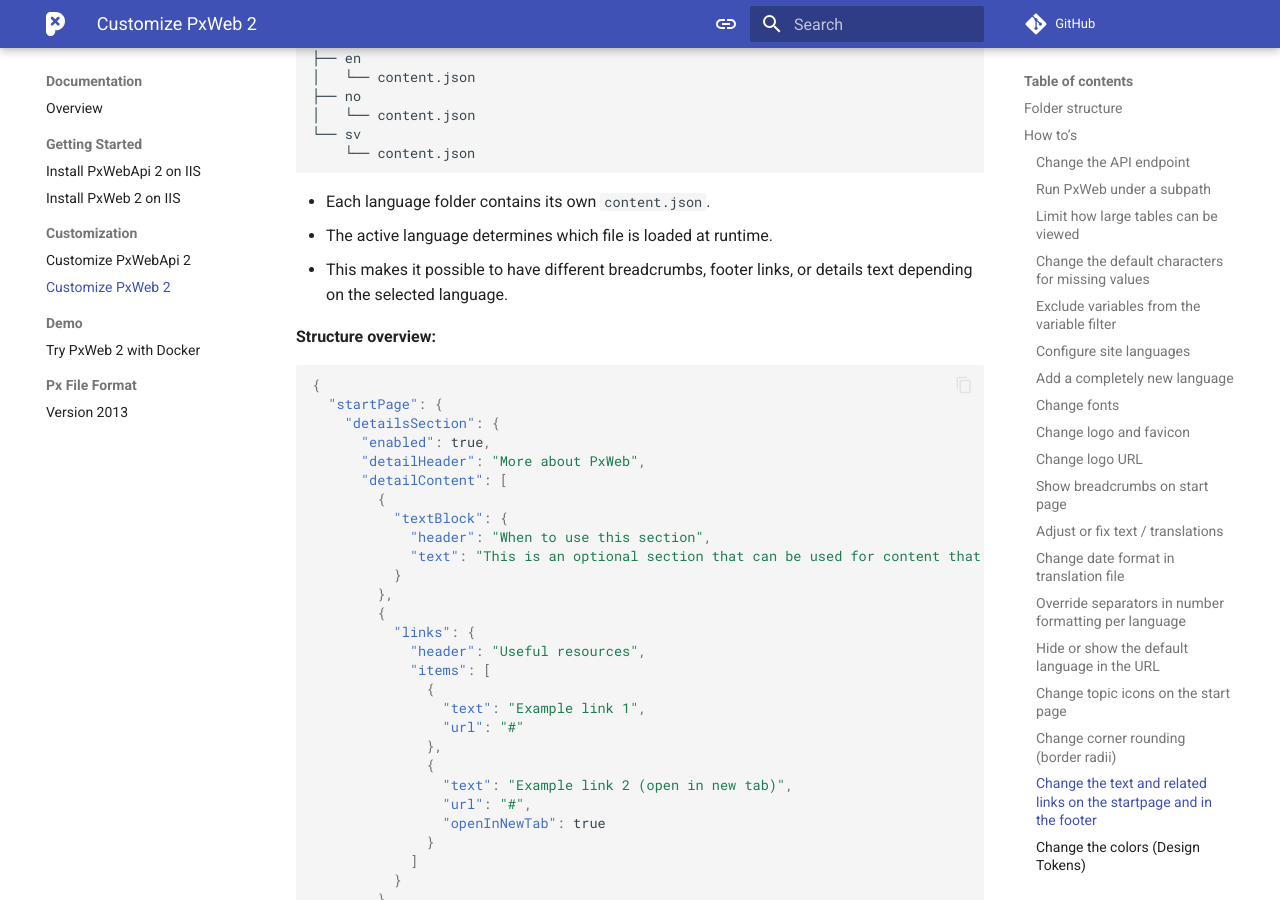
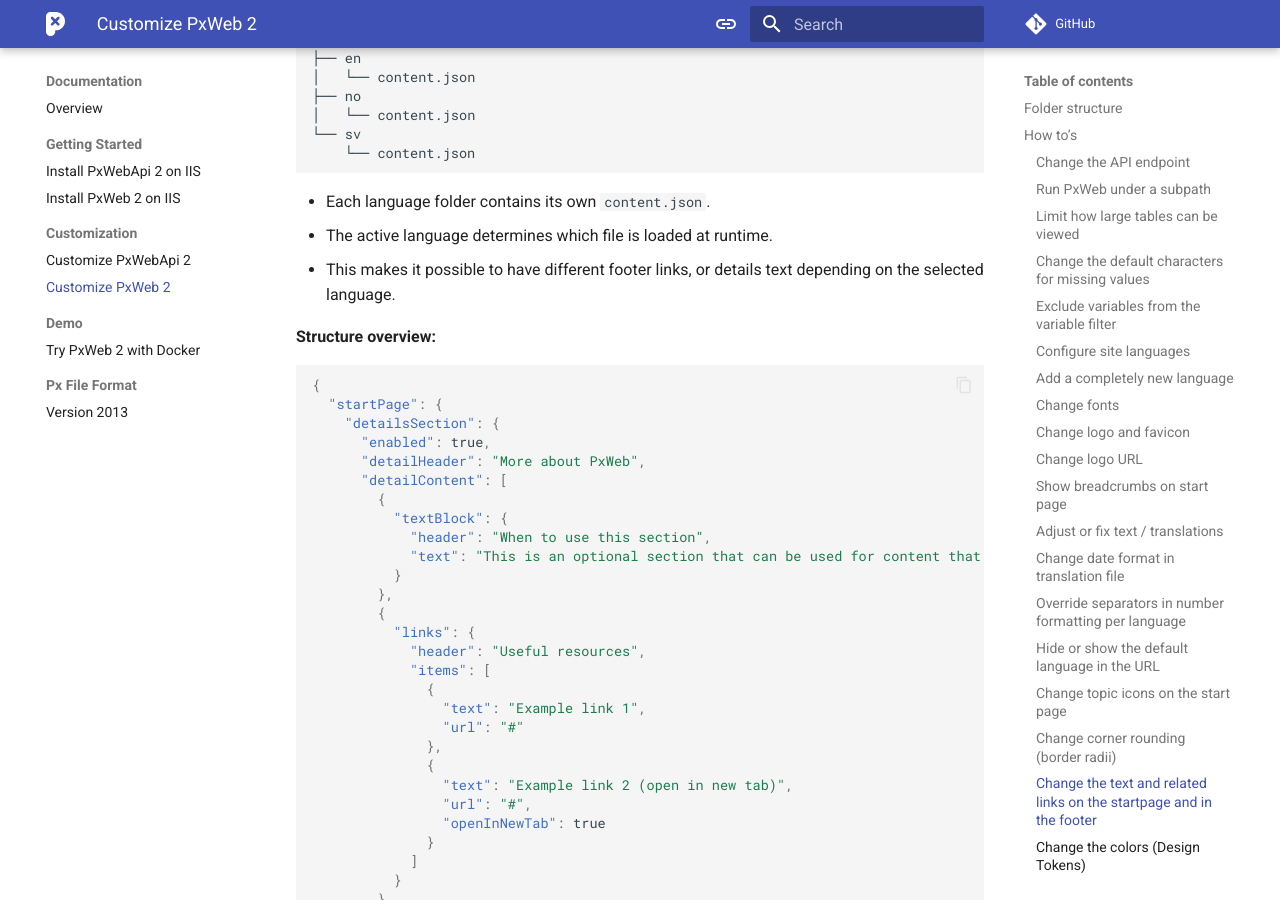
Before and after one commit to PxTools/pxtools.github.io, an MkDocs documentation site: the page built from docs/PxWeb2/documentation/customization.md, in a window 1280 px wide and 900 px high, scrolled down 8893 px. Built offline with MkDocs 1.6.1 and Material for MkDocs 9.7.7, drawn with Linux system fonts in a browser that asks for light colours; comment, search, counter and statistics services are not loaded.

Commit message:
Removed text from content about breadcrumbs

```diff
--- a/docs/PxWeb2/documentation/customization.md
+++ b/docs/PxWeb2/documentation/customization.md
@@ -422,7 +422,7 @@
 
 - Each language folder contains its own `content.json`.
 - The active language determines which file is loaded at runtime.
-- This makes it possible to have different breadcrumbs, footer links, or details
+- This makes it possible to have different footer links, or details
   text depending on the selected language.
 
 **Structure overview:**
```
